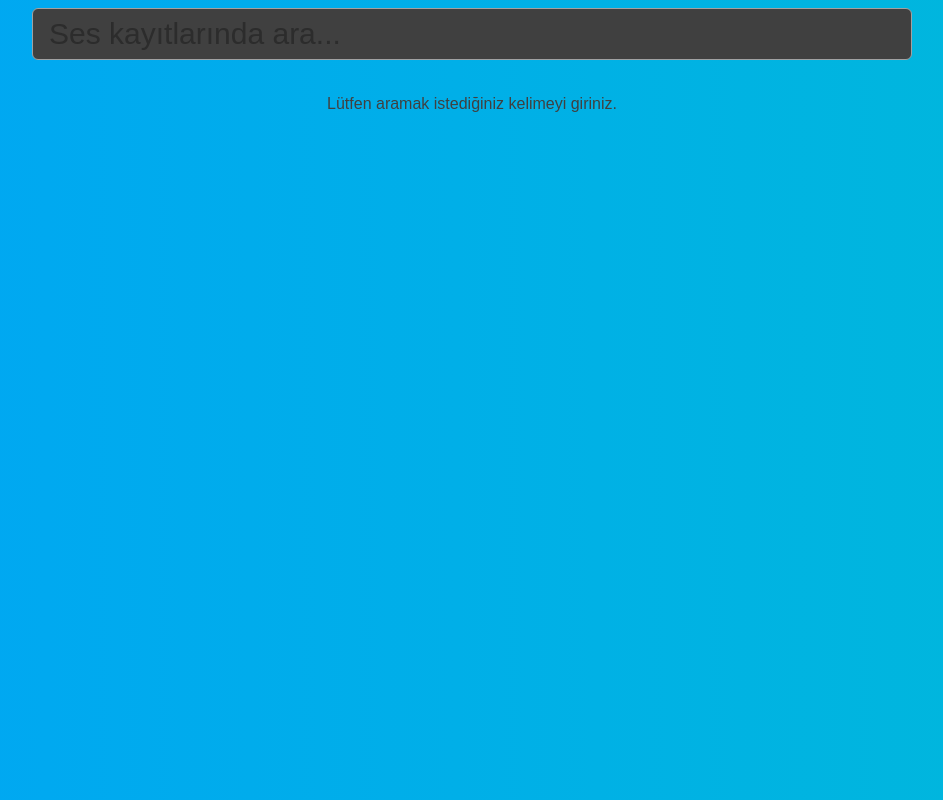
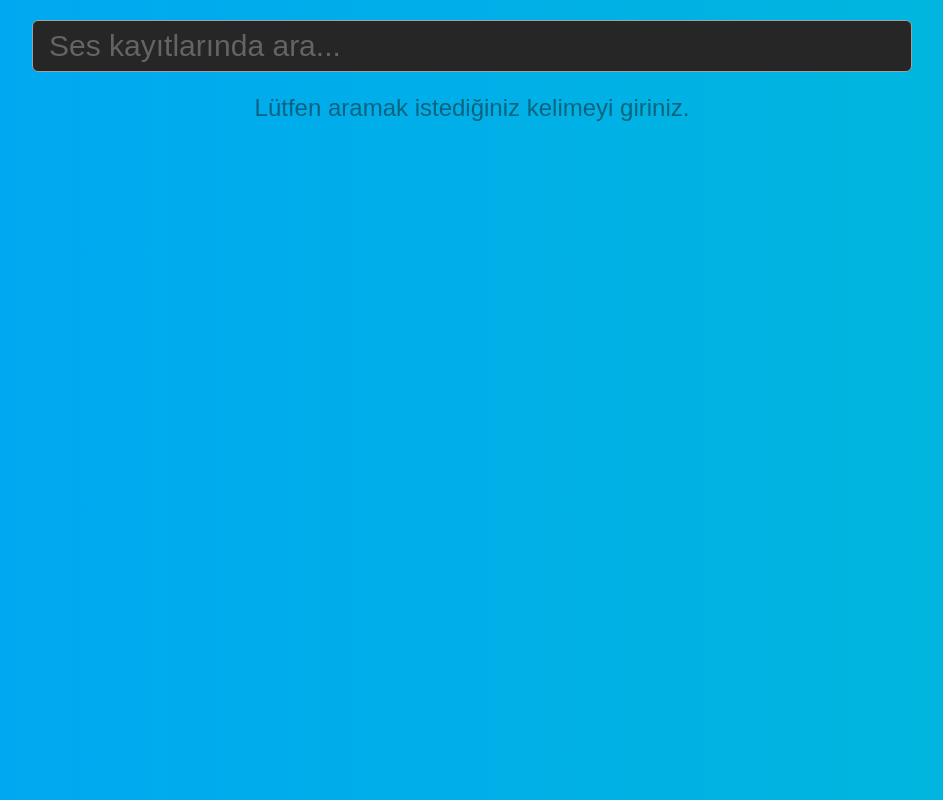
Before and after one commit to SubmitterTech/subtitle-searcher, a Next.js app: page / in a window 1280 px wide. Shown: the whole page, without its empty margins (168-1111 px from the left). Built offline with nearby package versions, Linux system fonts and the light colour scheme.

Commit message:
Minor adjustments in the view
Signed-off-by: Yunusemre Şentürk <se.yunusemre@gmail.com>

```diff
--- a/app/page.js
+++ b/app/page.js
@@ -49,7 +49,7 @@ export default function Home() {
     const parts = text.split(new RegExp(`(${query})`, 'gi'));
     return parts.map((part, index) =>
       part.toLowerCase() === query.toLowerCase() ? (
-        <span key={index} className="text-rose-500">{part}</span>
+        <span key={index} className="text-rose-500 font-semibold">{part}</span>
       ) : (
         part
       )
@@ -57,7 +57,6 @@ export default function Home() {
   };
 
   useEffect(() => {
-    // Flatten embeddedSubtitles (keyed by file number) into an array.
     const flattened = Object.entries(embeddedSubtitles).flatMap(([fileKey, subs]) =>
       subs.map((sub) => ({ ...sub, file: fileKey }))
     );
@@ -105,36 +104,40 @@ export default function Home() {
 
   if (loading) {
     return (
-      <div className="min-h-screen flex justify-center items-center">
-        <div className="text-xl font-semibold">Yükleniyor...</div>
+      <div className={`absolute top-1/2 left-1/2 transform -translate-x-1/2 -translate-y-1/2 flex text-neutral-200 select-none text-3xl text-nowrap`}>
+        <svg className={`animate-spin mr-2 h-8 w-8 text-neutral-200`} xmlns="http://www.w3.org/2000/svg" fill="none" viewBox="0 0 24 24">
+          <circle className={`opacity-25`} cx="12" cy="12" r="10" stroke="currentColor" strokeWidth="4"></circle>
+          <path className={`opacity-75`} fill="currentColor" d="M4 12a8 8 0 018-8V0C5.373 0 0 5.373 0 12h4zm2 5.291A7.962 7.962 0 014 12H0c0 3.042 1.135 5.824 3 7.938l3-2.647z"></path>
+        </svg>
+        {`Yükleniyor...`}
       </div>
     );
   }
 
   return (
     <div className="h-full fixed w-screen bg-gradient-to-r from-sky-500 to-cyan-500 flex flex-col">
-      <div className="max-w-4xl relative -translate-x-1/2 left-1/2">
+      <div className="max-w-4xl relative -translate-x-1/2 left-1/2 mt-1 md:mt-3">
         <div className="p-2 absolute top-0 left-0 right-0 flex space-x-3">
           <div className="w-full h-full relative ">
             <input
               type="text"
               placeholder="Ses kayıtlarında ara..."
-              className=" w-full h-full z-20 text-xl md:text-3xl py-2 px-4 bg-neutral-700 rounded-md border border-neutral-400 focus:outline-none focus:border-neutral-600 focus:ring-2 focus:ring-sky-200"
+              className=" w-full h-full z-20 text-xl md:text-3xl py-2 px-4 text-neutral-400 focus:text-neutral-100 bg-neutral-800 rounded-md border border-neutral-400 focus:outline-none focus:border-neutral-600 focus:ring-2 focus:ring-neutral-200"
               value={searchTerm}
               onChange={(e) => setSearchTerm(e.target.value)}
 
             />
-            <div className="absolute top-1 bottom-1 right-1 z-30 text-2xl md:text-4xl bg-neutral-700 text-sky-500 p-3 flex items-center justify-center">
+            <div className="absolute top-1 bottom-1 right-1 z-30 text-2xl md:text-4xl bg-neutral-800 text-sky-500 p-3 flex items-center justify-center">
               {searchResults.length > 0 && searchResults.length}
             </div>
           </div>
         </div>
       </div>
 
-      <div className="max-w-4xl mx-auto rounded shadow-l h-full mt-16 md:mt-20 pb-20">
-        <div className="h-full overflow-y-auto p-3 pb-6">
+      <div className="max-w-4xl mx-auto h-full mt-16 md:mt-20 pb-20 ">
+        <div className="h-full overflow-y-auto pb-2 md:pb-6 px-2 md:px-2.5">
           {searchTerm.trim() === '' ? (
-            <div className="text-center text-neutral-700">Lütfen aramak istediğiniz kelimeyi giriniz.</div>
+            <div className="text-center text-neutral-900/50 md:text-2xl">Lütfen aramak istediğiniz kelimeyi giriniz.</div>
           ) : loadedResults.length > 0 ? (
             <div className="flex flex-col space-y-5">
               {loadedResults.map((result, index) => {
@@ -148,7 +151,7 @@ export default function Home() {
                       }
                     }}
                     key={`${fileNumber}-${index}`}
-                    className=" bg-neutral-50 rounded-md shadow-lg shadow-neutral-600/50 overflow-hidden"
+                    className=" bg-neutral-50 rounded-md shadow-lg shadow-neutral-700/70 overflow-hidden"
                     onClick={() => handleSubtitleClick(result)}
                   >
                     <div className="flex flex-col md:flex-row">
@@ -177,7 +180,7 @@ export default function Home() {
               })}
             </div>
           ) : (
-            <div className="text-center text-neutral-700 text-lg ">Sonuç bulunamadı.</div>
+            <div className="text-center text-neutral-900/50 md:text-2xl ">Sonuç bulunamadı.</div>
           )}
         </div>
       </div>
```
